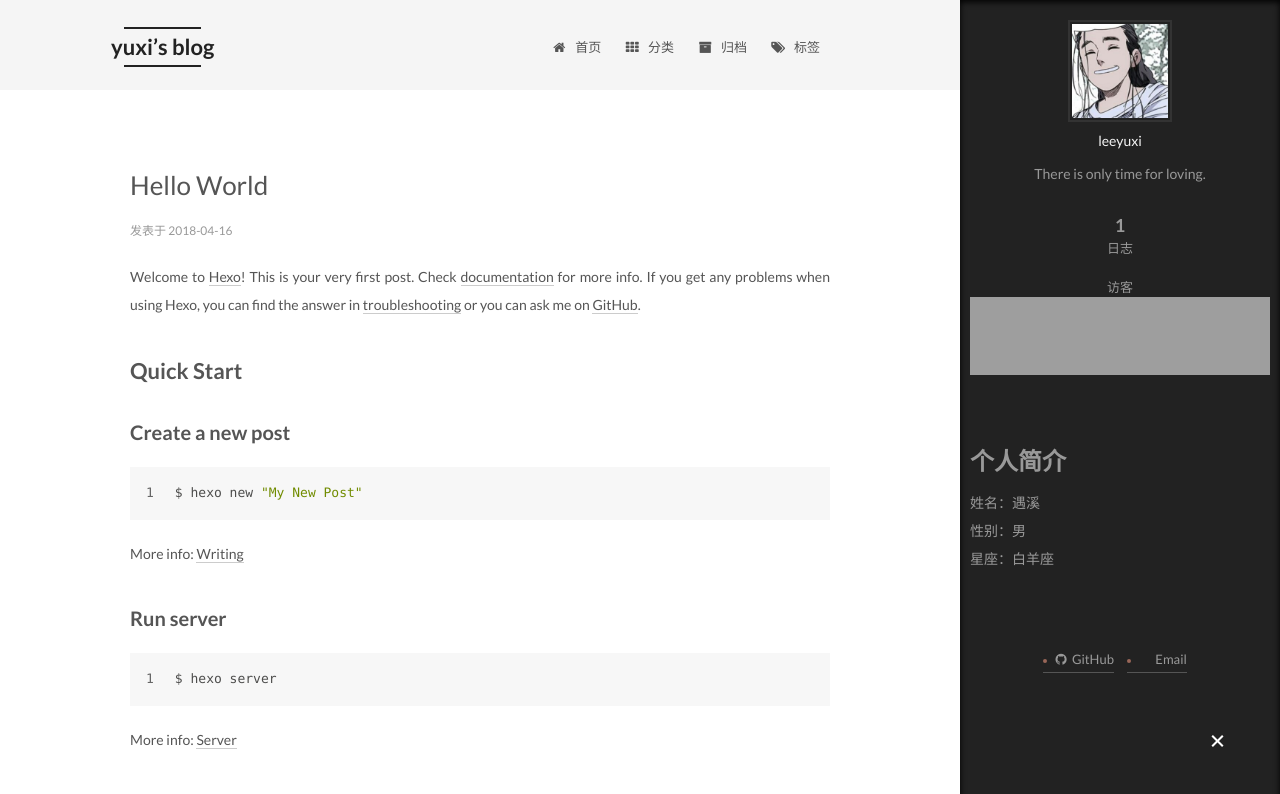
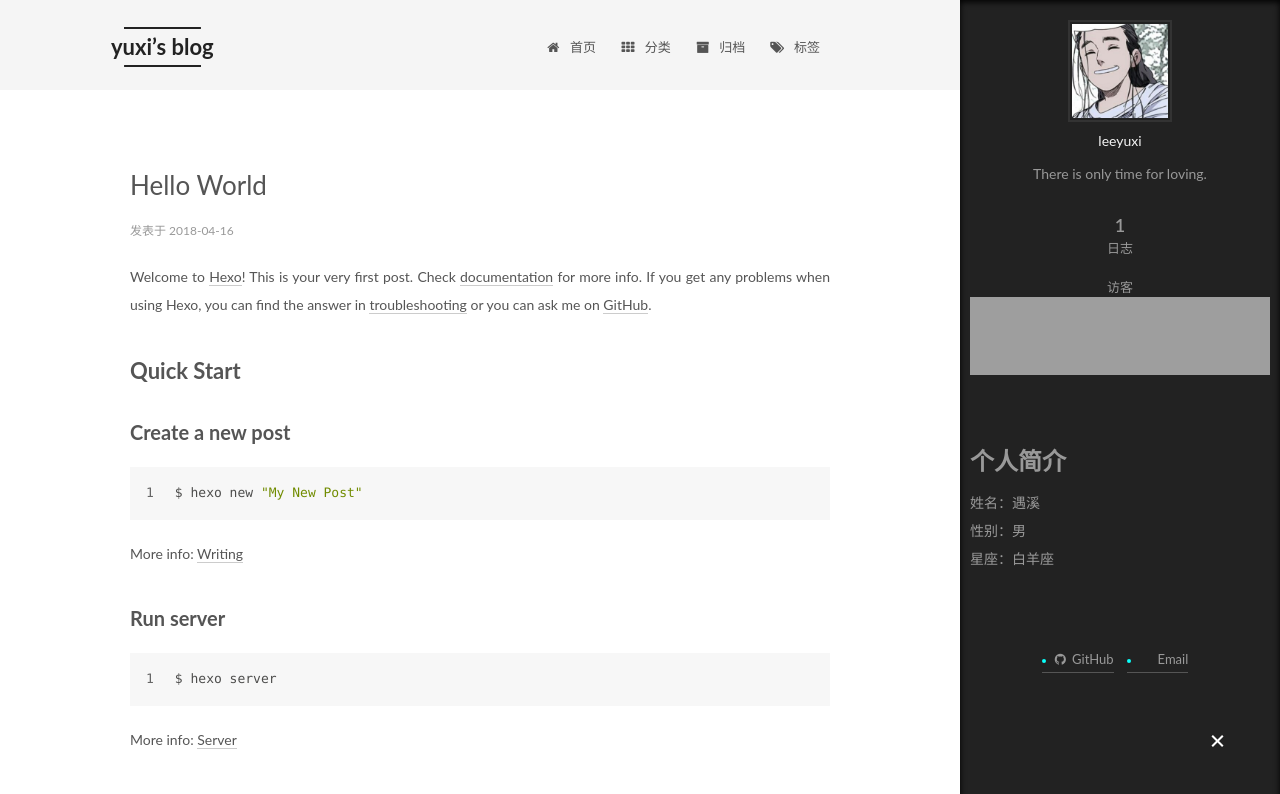
Before and after one commit to leeyuxi/leeyuxi.github.io, a plain HTML site: page index.html in a window 1280 px wide. Shown: the top 794 px of the page. Drawn offline with Linux system fonts and the light colour scheme; some packages are replaced by stand-ins of ours; grey boxes are pictures that could not be loaded; a script that the page names is missing; some icons are missing.

Commit message:
Site updated: 2018-04-17 17:09:29

```diff
--- a/css/main.css
+++ b/css/main.css
@@ -1548,7 +1548,7 @@ pre .javascript .function {
   width: 4px;
   height: 4px;
   border-radius: 50%;
-  background: #996658;
+  background: #09fffa;
 }
 .links-of-blogroll {
   font-size: 13px;
--- a/index.html
+++ b/index.html
@@ -49,13 +49,6 @@
 
 
 
-
-
-
-
-
-
-    <link href="//fonts.googleapis.com/css?family=Lato:300,300italic,400,400italic,700,700italic&subset=latin,latin-ext" rel="stylesheet" type="text/css">
 
 
 
```
Also changed, not shown: 2018/04/16/hello-world/index.html (+0 -7 lines), archives/2018/04/index.html (+0 -7 lines), archives/2018/index.html (+0 -7 lines), archives/index.html (+0 -7 lines).
